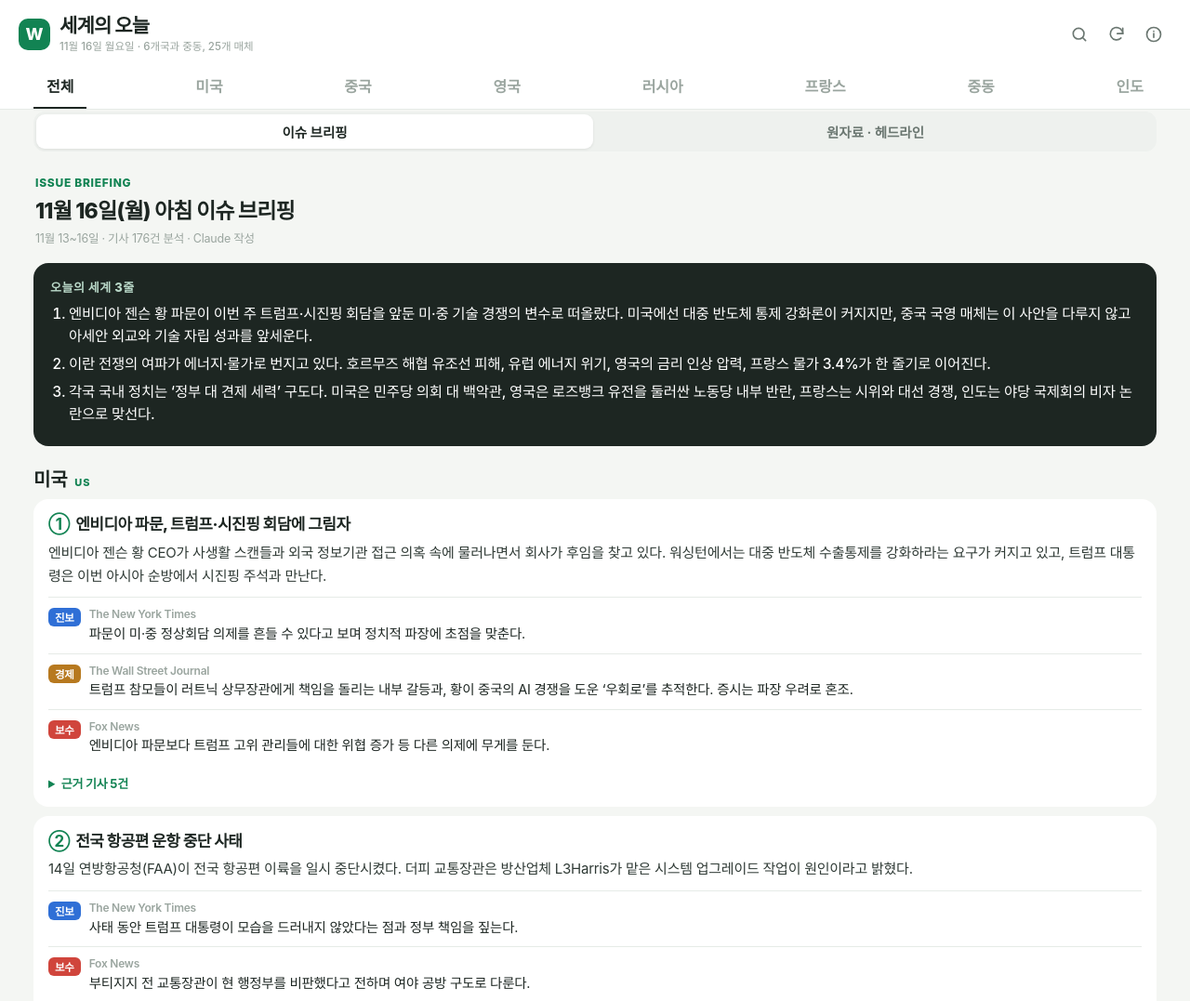
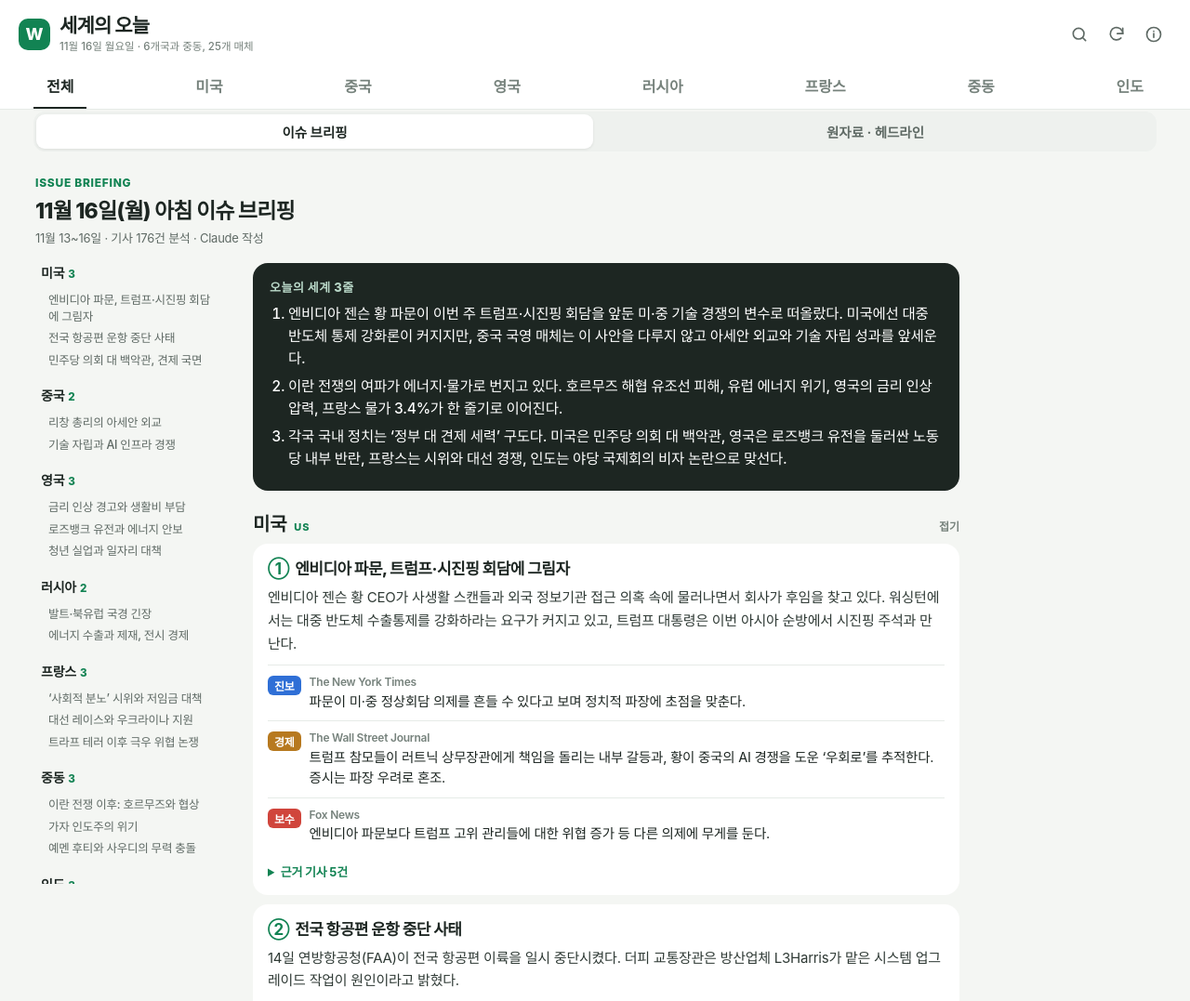
Before and after one commit to gigabgim59-sketch/worldnow, a plain HTML site: page public/index.html in a window 1280 px wide. Shown: the top 1077 px of the page at 93% size. Drawn offline with Linux system fonts and the light colour scheme; a web font is replaced by a local one.

Commit message:
화면 개선 1차: 브리핑 나라 바로가기·접기, PC 브리핑 2단(목차+본문 760px), 휴대폰 원문 한 줄, 버튼 이름 정리, 글자 대비·크기
- 브리핑: 휴대폰은 탭 아래 고정된 나라 칩, PC는 왼쪽 고정 목차(나라→이슈), 나라별 접기·펼치기
- 휴대폰 원자료: 원문 제목은 한 줄로 줄임(전체는 '원문으로 보기')
- 버튼: 경제 매체만 / 원문으로 보기 / 최근 3일·24시간
- 회색 글자 대비 2.5→4.0:1, 작은 글자 12px 이상, 서방(w) 진영 꼬리표 색 누락 수정
- 브리핑 안내문 매체 수 자동 표시

Co-Authored-By: Claude Opus 5.5 <noreply@anthropic.com>
Claude-Session: https://claude.ai/code/session_018vdpFrMEcyMiBB9yeka6u5

```diff
--- a/public/index.html
+++ b/public/index.html
@@ -3,7 +3,7 @@
 <link rel="stylesheet" href="https://cdn.jsdelivr.net/gh/orioncactus/pretendard@v1.3.9/dist/web/variable/pretendardvariable-dynamic-subset.min.css">
 <style>
 [hidden]{display:none!important}
-:root{--green:#128353;--ink:#1d2622;--sub:#6b7771;--faint:#9aa59f;--line:#e6ebe7;--bg:#f4f6f3;--card:#fff;
+:root{--green:#128353;--ink:#1d2622;--sub:#5f6a65;--faint:#76827c;--line:#e6ebe7;--bg:#f4f6f3;--card:#fff;
  --l:#2f6fd6;--e:#b7791f;--r:#d0453c;--s:#7a4fc4;--c:#5f6b66;--w:#1f8a8a}
 *{box-sizing:border-box}
 html{-webkit-text-size-adjust:100%}
@@ -69,14 +69,14 @@ select.chip{appearance:none;-webkit-appearance:none;padding-right:12px}
 .bhead{padding:16px 2px 6px}
 .bhead .k{font-size:12px;font-weight:800;color:var(--green);letter-spacing:.06em}
 .bhead h2{margin:4px 0 4px;font-size:23px;font-weight:800;letter-spacing:-.035em}
-.bhead p{margin:0;font-size:12.5px;color:var(--faint)}
+.bhead p{margin:0;font-size:13px;color:var(--sub)}
 .bhead select{margin-top:8px}
 .three{background:var(--ink);color:#fff;border-radius:16px;padding:16px 18px;margin:12px 0}
 .three h3{margin:0 0 8px;font-size:13px;color:#b9d8c8;font-weight:800;letter-spacing:.04em}
 .three ol{margin:0;padding-left:20px}.three li{font-size:15.5px;line-height:1.55;margin:6px 0;font-weight:500}
 .bc{margin:20px 0 6px}
-.bc>h2{margin:0 0 8px;font-size:20px;font-weight:800;display:flex;align-items:baseline;gap:8px}
-.bc>h2 span{font-size:11px;color:var(--green);font-weight:800;letter-spacing:.08em}
+.bc h2{margin:0 0 8px;font-size:20px;font-weight:800;display:flex;align-items:baseline;gap:8px}
+.bc h2 span{font-size:11px;color:var(--green);font-weight:800;letter-spacing:.08em}
 .bi{background:#fff;border-radius:16px;padding:16px 16px 12px;margin:0 0 10px}
 .bi h3{margin:0 0 6px;font-size:17px;font-weight:800;letter-spacing:-.03em;line-height:1.4}
 .bi h3 b{color:var(--green);margin-right:6px}
@@ -85,12 +85,31 @@ select.chip{appearance:none;-webkit-appearance:none;padding-right:12px}
 .st .tag{margin-top:2px}
 .st div{font-size:14.5px;line-height:1.55}
 .st small{display:block;font-size:12px;color:var(--faint);font-weight:600}
-.st.l .tag{background:var(--l)}.st.e .tag{background:var(--e)}.st.r .tag{background:var(--r)}.st.s .tag{background:var(--s)}
+.st.l .tag{background:var(--l)}.st.e .tag{background:var(--e)}.st.r .tag{background:var(--r)}.st.s .tag{background:var(--s)}.st.w .tag{background:var(--w)}
 details.src{margin-top:6px;font-size:13px}
 details.src summary{cursor:pointer;color:var(--green);font-weight:700;padding:4px 0}
 details.src a{display:block;padding:6px 0;border-top:1px dashed var(--line);color:var(--sub);line-height:1.45}
 details.src a b{color:var(--ink);font-weight:600}
-.bnote{font-size:12px;color:var(--faint);line-height:1.6;padding:10px 2px}
+/* 브리핑 바로가기: 휴대폰은 위에 고정된 가로 칩, 넓은 화면은 왼쪽 고정 목차 */
+.bnav{position:sticky;top:var(--th,49px);z-index:4;display:flex;gap:6px;overflow-x:auto;scrollbar-width:none;background:var(--bg);margin:0 -16px;padding:8px 16px}
+.bnav::-webkit-scrollbar{display:none}
+.bnav a{flex:none;font-size:13.5px;font-weight:700;color:var(--sub);background:#fff;border:1px solid var(--line);border-radius:99px;padding:5px 12px;text-decoration:none}
+.bnav a small{color:var(--green);margin-left:4px;font-weight:800}
+.bnav ol{display:none}
+.bc{scroll-margin-top:calc(var(--th,49px) + 56px)}.bi{scroll-margin-top:calc(var(--th,49px) + 16px)}
+.bc>summary{list-style:none;cursor:pointer}.bc>summary::-webkit-details-marker{display:none}
+.bc>summary h2::after{content:'접기';margin-left:auto;font-size:12px;color:var(--faint);font-weight:600;letter-spacing:0}
+.bc:not([open])>summary h2::after{content:'펼치기'}
+.bc:not([open]){margin-bottom:0}
+@media(min-width:1000px){
+ .blayout{display:grid;grid-template-columns:200px minmax(0,760px);gap:36px;justify-content:start}
+ .bnav{flex-direction:column;align-self:start;top:calc(var(--th,49px) + 16px);margin:0;padding:6px 0;max-height:calc(100vh - 120px);overflow:auto;background:none;gap:2px}
+ .bnav a{border:0;background:none;padding:6px 8px;border-radius:8px;font-size:14px;color:var(--ink)}
+ .bnav a:hover{background:#e9eee9}
+ .bnav ol{display:block;margin:0 0 8px;padding:0 0 0 8px;list-style:none}
+ .bnav ol a{display:block;font-size:12.5px;font-weight:500;color:var(--sub);padding:3px 8px;line-height:1.4;white-space:normal}
+}
+.bnote{font-size:12.5px;color:var(--faint);line-height:1.6;padding:10px 2px}
 .topicnow{font-size:13px;padding:8px 0 0;color:var(--sub)}
 .topicnow b{color:var(--ink)}
 .topicnow button{margin-left:6px;color:var(--green);font-weight:700}
@@ -113,16 +132,17 @@ details.src a b{color:var(--ink);font-weight:600}
 @media(min-width:760px){.lanes{display:grid;grid-template-columns:repeat(var(--n),1fr);overflow:visible;margin:0;padding:0}.lane{flex:none}}
 .lane.l{--k:var(--l)}.lane.e{--k:var(--e)}.lane.r{--k:var(--r)}.lane.s{--k:var(--s)}.lane.w{--k:var(--w)}.iitem.w{--k:var(--w)}
 .lh{display:flex;align-items:center;gap:7px;margin-bottom:4px;min-width:0}
-.tag{flex:none;font-size:11.5px;font-weight:800;padding:2px 7px;border-radius:6px;color:#fff;background:var(--c)}
-.l .tag{background:var(--l)}.e .tag{background:var(--e)}.r .tag{background:var(--r)}.s .tag{background:var(--s)}
+.tag{flex:none;font-size:12px;font-weight:800;padding:2px 7px;border-radius:6px;color:#fff;background:var(--c)}
+.l .tag{background:var(--l)}.e .tag{background:var(--e)}.r .tag{background:var(--r)}.s .tag{background:var(--s)}.w .tag{background:var(--w)}
 .oname{font-size:13.5px;font-weight:700;color:var(--sub);white-space:nowrap;overflow:hidden;text-overflow:ellipsis}
-.desc{font-size:11.5px;color:var(--faint);margin-bottom:4px}
+.desc{font-size:12px;color:var(--faint);margin-bottom:4px}
 .item{display:block;padding:10px 0;border-top:1px solid var(--line)}
 .item:first-of-type{border-top:0}
 .ko{font-size:15.5px;line-height:1.45;font-weight:600;letter-spacing:-.025em;display:-webkit-box;-webkit-line-clamp:3;-webkit-box-orient:vertical;overflow:hidden}
 .item:hover .ko{text-decoration:underline;text-underline-offset:3px}
 .orig{font-size:12.5px;color:var(--sub);margin-top:3px;line-height:1.35}
-.meta{font-size:11.5px;color:var(--faint);margin-top:4px}
+@media(max-width:759px){.lane,.item{min-width:0}.item .orig{white-space:nowrap;overflow:hidden;text-overflow:ellipsis}} /* 휴대폰: 원문은 한 줄만, 전체는 '원문으로 보기' */
+.meta{font-size:12px;color:var(--faint);margin-top:4px}
 .meta em{font-style:normal;color:#b08a3a;margin-left:6px}
 .none{font-size:13px;color:var(--faint);padding:14px 0 16px}
 .dots{display:flex;justify-content:center;gap:5px;padding:8px 0 0}
@@ -159,9 +179,9 @@ dialog td{padding:6px 4px;border-top:1px solid var(--line)}
   <div class="searchrow" id="searchRow" hidden><input id="search" type="search" placeholder="제목 검색 (예: 금리, 우크라이나)" aria-label="제목 검색"></div>
   <div class="bar">
     <span class="status" id="status"><i></i>불러오는 중</span>
-    <button class="chip" id="ecoBtn" aria-pressed="false">경제지만</button>
-    <button class="chip" id="origBtn" aria-pressed="false">원문 제목</button>
-    <select class="chip" id="period" aria-label="기간"><option value="72">3일</option><option value="24">24시간</option></select>
+    <button class="chip" id="ecoBtn" aria-pressed="false">경제 매체만</button>
+    <button class="chip" id="origBtn" aria-pressed="false">원문으로 보기</button>
+    <select class="chip" id="period" aria-label="기간"><option value="72">최근 3일</option><option value="24">최근 24시간</option></select>
   </div>
   <div class="notice" id="notice" role="status"></div>
   <div class="issues" id="issues" hidden></div>
@@ -333,19 +353,22 @@ function renderBrief(){
   const regions=(state.country==='all'?Object.keys(COUNTRIES):[state.country]);
   let h='<div class="bhead"><div class="k">ISSUE BRIEFING</div><h2>'+esc(D.title||'오늘의 이슈 브리핑')+'</h2><p>'+esc(D.window||'')+' · 기사 '+(D.articles||'')+'건 분석 · '+esc(D.author||'Claude')+' 작성</p>'
    +(dates.length>1?'<select class="chip" id="bdate" aria-label="지난 브리핑">'+dates.map(d=>'<option'+(d===B.date?' selected':'')+' value="'+d+'">'+d+'</option>').join('')+'</select>':'')+'</div>';
+  const shown=regions.map(c=>[c,(D.countries||[]).find(x=>x.id===c)]).filter(([,C])=>C);
+  if(shown.length>1)h+='<div class="blayout"><nav class="bnav" aria-label="나라 바로가기">'+shown.map(([c,C])=>'<a href="#b-'+c+'">'+COUNTRIES[c][0]+'<small>'+C.issues.length+'</small></a><ol>'+C.issues.map((it,i)=>'<li><a href="#b-'+c+'-'+i+'">'+esc(it.title)+'</a></li>').join('')+'</ol>').join('')+'</nav><div class="bbody">';
+  else h+='<div><div>';
   if(state.country==='all'&&D.headline?.length)h+='<div class="three"><h3>오늘의 세계 3줄</h3><ol>'+D.headline.map(x=>'<li>'+esc(x)+'</li>').join('')+'</ol></div>';
   for(const c of regions){
     const C=(D.countries||[]).find(x=>x.id===c);if(!C)continue;
-    h+='<section class="bc"><h2>'+COUNTRIES[c][0]+'<span>'+COUNTRIES[c][1]+'</span></h2>';
+    h+='<details class="bc" open id="b-'+c+'"><summary><h2>'+COUNTRIES[c][0]+'<span>'+COUNTRIES[c][1]+'</span></h2></summary>';
     C.issues.forEach((it,i)=>{
-      h+='<article class="bi"><h3><b>'+'①②③④⑤'[i]+'</b>'+esc(it.title)+'</h3><p class="what">'+esc(it.what)+'</p>'
+      h+='<article class="bi" id="b-'+c+'-'+i+'"><h3><b>'+'①②③④⑤'[i]+'</b>'+esc(it.title)+'</h3><p class="what">'+esc(it.what)+'</p>'
        +(it.stances||[]).map(st=>{const [,side,tag]=SIDE_OF(st.source);return '<div class="st '+side+'"><span class="tag">'+esc(st.tag||tag)+'</span><div><small>'+esc(nm(st.source))+'</small>'+esc(st.text)+'</div></div>';}).join('')
        +((it.links||[]).length?'<details class="src"><summary>근거 기사 '+it.links.length+'건</summary>'+it.links.map(l=>'<a href="'+esc(l.url)+'" target="_blank" rel="noopener noreferrer"><b>'+esc(nm(l.source))+'</b> · '+esc(l.title)+'</a>').join('')+'</details>':'')
        +'</article>';
     });
-    h+='</section>';
+    h+='</details>';
   }
-  h+='<p class="bnote">이 브리핑은 23개 매체가 최근 3일 동안 낸 기사 제목을 원문으로 읽고, 주요 사실은 웹 검색으로 확인해 Claude가 매일 아침 작성합니다. 기사 본문 전체를 읽은 것은 아니므로, 판단이 필요하면 근거 기사 원문을 확인하세요. 진영 꼬리표는 매체 성향의 대략적 구분입니다.</p>';
+  h+='<p class="bnote">이 브리핑은 '+(state.feeds.length||25)+'개 매체가 최근 3일 동안 낸 기사 제목을 원문으로 읽고, 주요 사실은 웹 검색으로 확인해 Claude가 매일 아침 작성합니다. 기사 본문 전체를 읽은 것은 아니므로, 판단이 필요하면 근거 기사 원문을 확인하세요. 진영 꼬리표는 매체 성향의 대략적 구분입니다.</p></div></div>';
   el.innerHTML=h;
 }
 function render(){
@@ -388,6 +411,10 @@ document.addEventListener('click',e=>{
   save();render();
 });
 // 로고·제목을 누르면 처음 화면(전체 · 이슈 브리핑 · 최신 브리핑 · 맨 위)으로
+document.addEventListener('click',e=>{const a=e.target.closest('.bnav a');if(!a)return;e.preventDefault();
+  const t=document.getElementById(a.getAttribute('href').slice(1));if(!t)return;const d=t.closest('details');if(d)d.open=true;t.scrollIntoView({behavior:'smooth',block:'start'});});
+const setTH=()=>{const t=document.querySelector('.tabs');if(t)document.documentElement.style.setProperty('--th',t.offsetHeight+'px');};
+setTH();addEventListener('resize',setTH);try{new ResizeObserver(setTH).observe(document.querySelector('.tabs'))}catch{} // 탭 버튼이 그려진 뒤 높이 반영
 $('home').onclick=e=>{e.preventDefault();Object.assign(state,{view:'brief',country:'all',issue:null,topic:null,search:''});
   const sr=$('searchRow'),si=$('search');if(si)si.value='';if(sr)sr.hidden=true;
   try{history.replaceState(null,'',location.pathname)}catch{}window.scrollTo({top:0});save();render();
```
